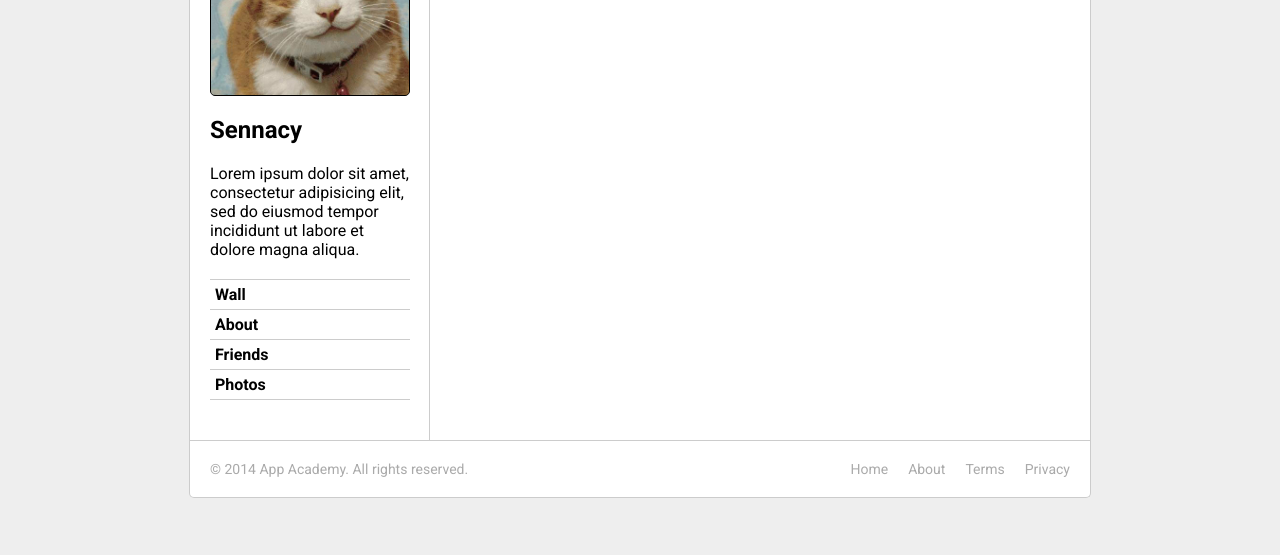
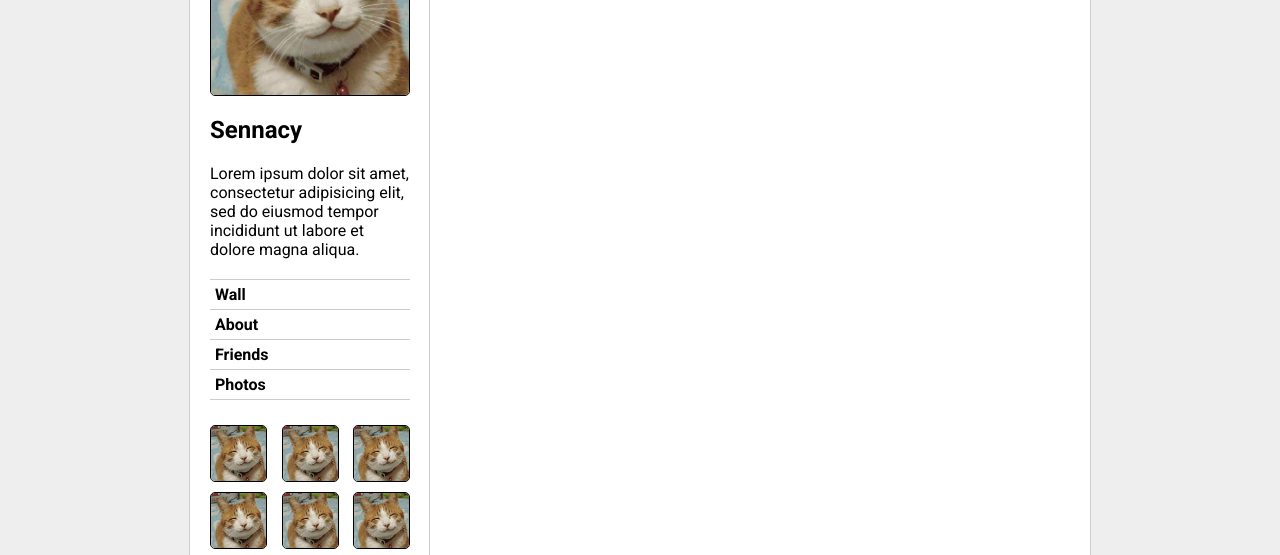
Before and after one commit to jnapolitan/W6D1, a plain HTML site: page css_friends/css-friends-08/skeleton/08-thumbs.html in a window 1280 px wide. Shown: the part 245-800 px from the top of the page. Drawn offline with Linux system fonts and the light colour scheme.

Commit message:
Finish CSS level 8

```diff
--- a/css_friends/css-friends-08/skeleton/08-thumbs.html
+++ b/css_friends/css-friends-08/skeleton/08-thumbs.html
@@ -67,6 +67,18 @@
         <li><a href="#">Photos</a></li>
       </ul>
 
+      <ul class="thumbnails">
+        <li><a class="thumb" href="#" title="Julie"><img src="images/cat.jpg" alt=""></a></li>
+        <li><a class="thumb" href="#" title="Raj"><img src="images/cat.jpg" alt=""></a></li>
+        <li><a class="thumb" href="#" title="Shane"><img src="images/cat.jpg" alt=""></a></li>
+        <li><a class="thumb" href="#" title="Nathan"><img src="images/cat.jpg" alt=""></a></li>
+        <li><a class="thumb" href="#" title="Sue"><img src="images/cat.jpg" alt=""></a></li>
+        <li><a class="thumb" href="#" title="Eric"><img src="images/cat.jpg" alt=""></a></li>
+        <li><a class="thumb" href="#" title="Becca"><img src="images/cat.jpg" alt=""></a></li>
+        <li><a class="thumb" href="#" title="Sarah"><img src="images/cat.jpg" alt=""></a></li>
+        <li><a class="thumb" href="#" title="Subi"><img src="images/cat.jpg" alt=""></a></li>
+      </ul>
+
     </section>
     <section class="content-main">
 
--- a/css_friends/css-friends-08/skeleton/css/08-thumbs.css
+++ b/css_friends/css-friends-08/skeleton/css/08-thumbs.css
@@ -1 +1,56 @@
 /* PHASE 8: Thumbs */
+
+.thumb img {
+    height: 55px;
+    width: 55px;
+    border: 1px solid black;
+    border-radius: 5px;
+    margin: 5px 0px;
+}
+
+.thumbnails li {
+    float: left;
+    position: relative;
+}
+
+.thumbnails {
+    display: flex;
+    justify-content: space-between;
+    flex-wrap: wrap;
+}
+
+.thumb:after {
+    content: attr(title);
+    display: none;
+    position: absolute;
+    left: 50%;
+    transform: translateX(-50%);
+    bottom: 65px;
+    background: #000;
+    color: #fff;
+    font-size: 12px;
+    padding: 5px 10px;
+    border-radius: 5px;
+}
+
+.thumb:before {
+    content: "";
+    display: none;
+    position: absolute;
+    left: 50%;
+    transform: translateX(-50%);
+    top: -7px;
+    border-top: 5px solid #000;
+    border-bottom: 0;
+    border-right: 5px solid transparent;
+    border-left: 5px solid transparent;
+}
+
+.thumb:hover:before,
+.thumb:hover:after {
+    display: block;
+}
+
+.thumb>img {
+    border-radius: 5px;
+}
```
